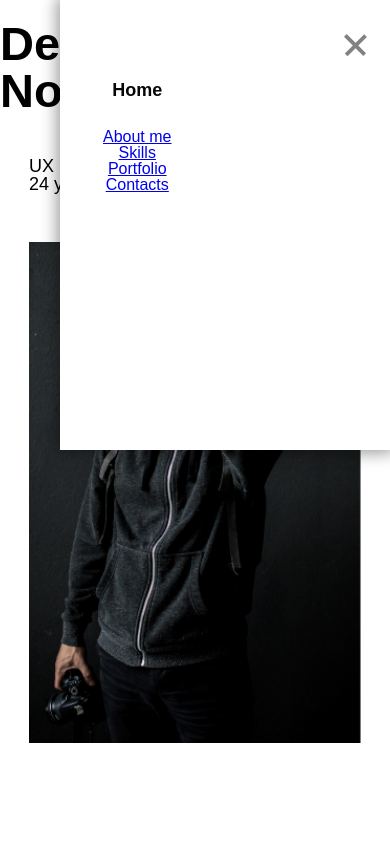
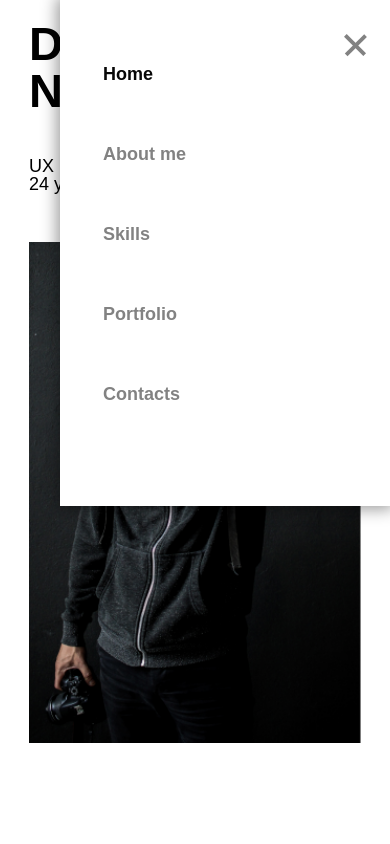
Before and after one commit to vikahadosevich/ui-designer-landing-page, a plain HTML site: page index.html in a window 390 px wide. Both pictures are taken after a click on the button 365 px from the left and 45 px from the top of the page. Shown: the top 844 px of the page. Drawn offline with Linux system fonts and the light colour scheme; a web font is replaced by a local one.

Commit message:
update mobile version

```diff
--- a/index.html
+++ b/index.html
@@ -16,12 +16,12 @@
 	<div class="mobile-menu hidden">
 		<div class="column-left">
 			<nav>
-				<ul class="vertical-list">
+				<ul class="vertical-list navigation_list">
 					<li class="navigation_point"><a href="#home">Home</a></li>
-					<li><a href="#about_me">About me</a></li>
-					<li><a href="#skills">Skills</a></li>
-					<li><a href="#portfolio">Portfolio</a></li>
-					<li><a href="#contacs">Contacts</a></li>
+					<li class="navigation_point"><a href="#about_me">About me</a></li>
+					<li class="navigation_point"><a href="#skills">Skills</a></li>
+					<li class="navigation_point"><a href="#portfolio">Portfolio</a></li>
+					<li class="navigation_point"><a href="#contacs">Contacts</a></li>
 				</ul>
 			</nav>
 		</div>
@@ -42,7 +42,7 @@
 	</div>
 
 	<header class="mobile-header">
-		<div class="logo_block logo_block_1"><h1>Denis<br> Novik</h1></div>
+		<div class="logo_block_mobile"><h1>Denis<br> Novik</h1></div>
 		<button class="open-menu-btn svg-btn">
 			<svg width="33" height="20" viewBox="0 0 33 20" fill="none" xmlns="http://www.w3.org/2000/svg">
 				<rect width="33" height="3.83721" fill="black"/>
@@ -72,6 +72,7 @@
 		<section id="home" class="home">
 			<hr  class="line_navigation ">
 			<div  class="logo">
+				<div class="logo_block logo_block_1"><h1>Denis<br> Novik</h1></div>
 				<div class="logo_block logo_block_2"><p>UX | UI designer<br> 24 years old, Minsk</p></div>
 				<div class="logo_block logo_block_3"><p><a class="ru" href="#">RU</a> | <a class="eng" href="#">ENG</a></p></div>
 			</div>
--- a/styles.css
+++ b/styles.css
@@ -78,6 +78,17 @@
 	align-items: end;
 }
 
+.logo_block_mobile {
+	font-size: 47px;
+    font-weight: 700;
+}
+
+.vertical-list {
+    flex-direction: column;
+    align-items: start;
+}
+
+
 @media (max-width: 700px) {
 	.mobile-header {
 		display: flex;
@@ -123,10 +134,12 @@
     .portfolio_box_1,.portfolio_box_2 {
     margin-bottom: 133px;
     }
-    .logo_block_1 {
-    transition: all 0.3s ease 0s;
+
+	.logo_block_1 {
+		transition: all 0.3s ease 0s;
 }
 }
+
 
 @media (max-width: 465px) {
     .logo {
@@ -165,6 +178,12 @@ font: inherit;
 vertical-align: baseline;
 font-family: 'Khula', sans-serif;
 }
+
+.home {
+	max-width:998px;
+	margin: 0 auto;
+}
+
 
 article, aside, details, figcaption, figure,
 footer, header, hgroup, menu, nav, section {
@@ -213,9 +232,13 @@ body {
     margin: 0 auto;
 }
 
+header, section, footer {
+	padding-left: 29px;
+	padding-right: 29px;
+ }
+
 .body {
 font-size: 18px;
-margin: 0px 29px;
 }
 
 .header {
@@ -298,6 +321,12 @@ bottom: 35px;
 left: 30px;
 font-weight: 700;
 }
+
+@media (max-width: 700px) {
+	.logo_block_1 {
+		display:none
+	 }
+	}
 
 .ru {
 color: #828282;
```
